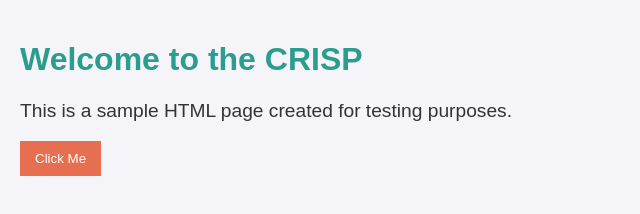
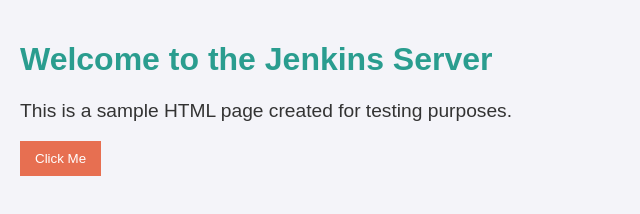
Before and after one commit to saurabhkhare1809/TestGit, a plain HTML site: page index.html in a window 1280 px wide. Shown: the whole page, without its empty margins (0-640 px from the left). Drawn offline with Linux system fonts and the light colour scheme.

Commit message:
Update index.html

```diff
--- a/index.html
+++ b/index.html
@@ -35,7 +35,7 @@
     </style>
 </head>
 <body>
-    <h1>Welcome to the CRISP</h1>
+    <h1>Welcome to the Jenkins Server</h1>
     <p>This is a sample HTML page created for testing purposes.</p>
     <button onclick="alert('Button clicked!')">Click Me</button>
 </body>
```
